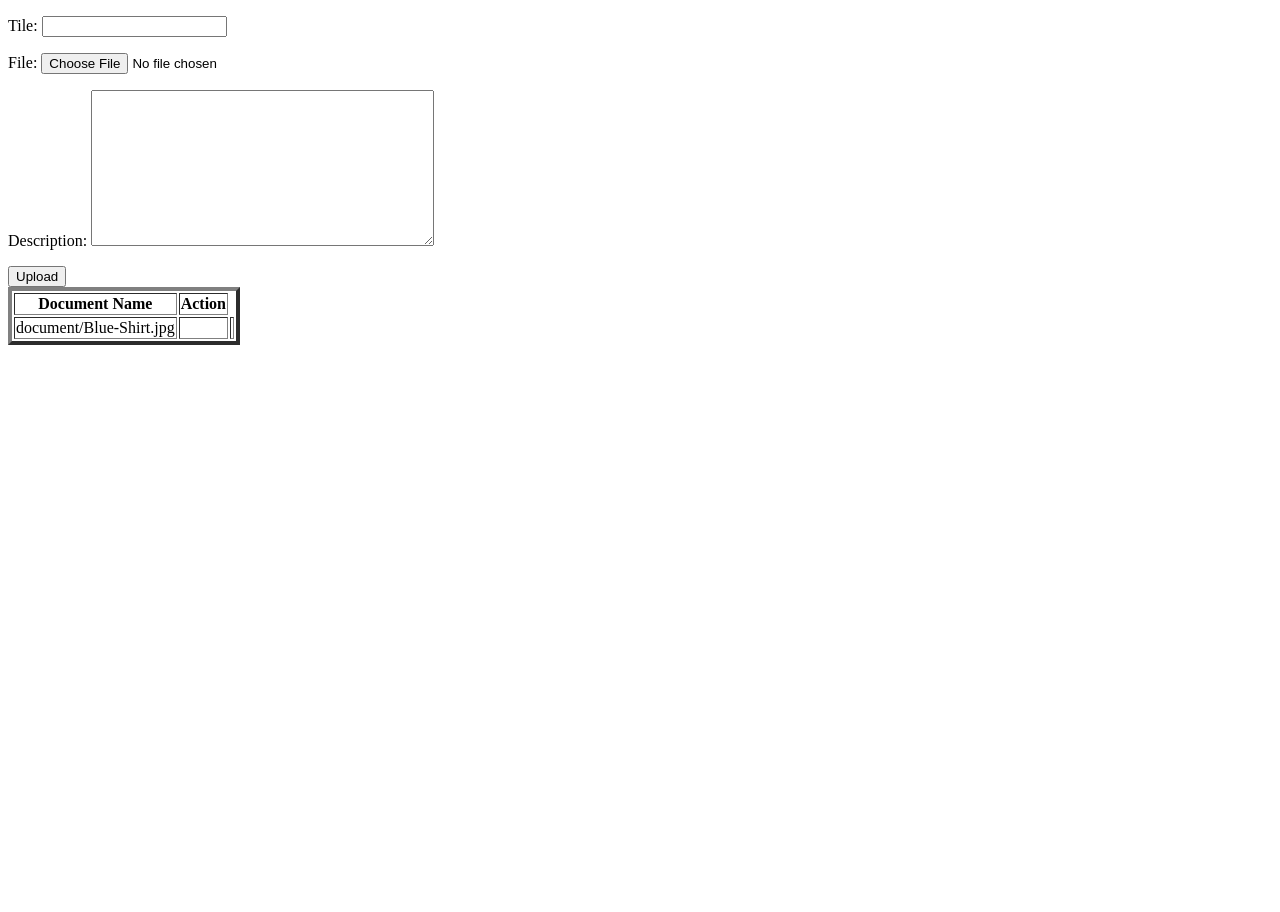
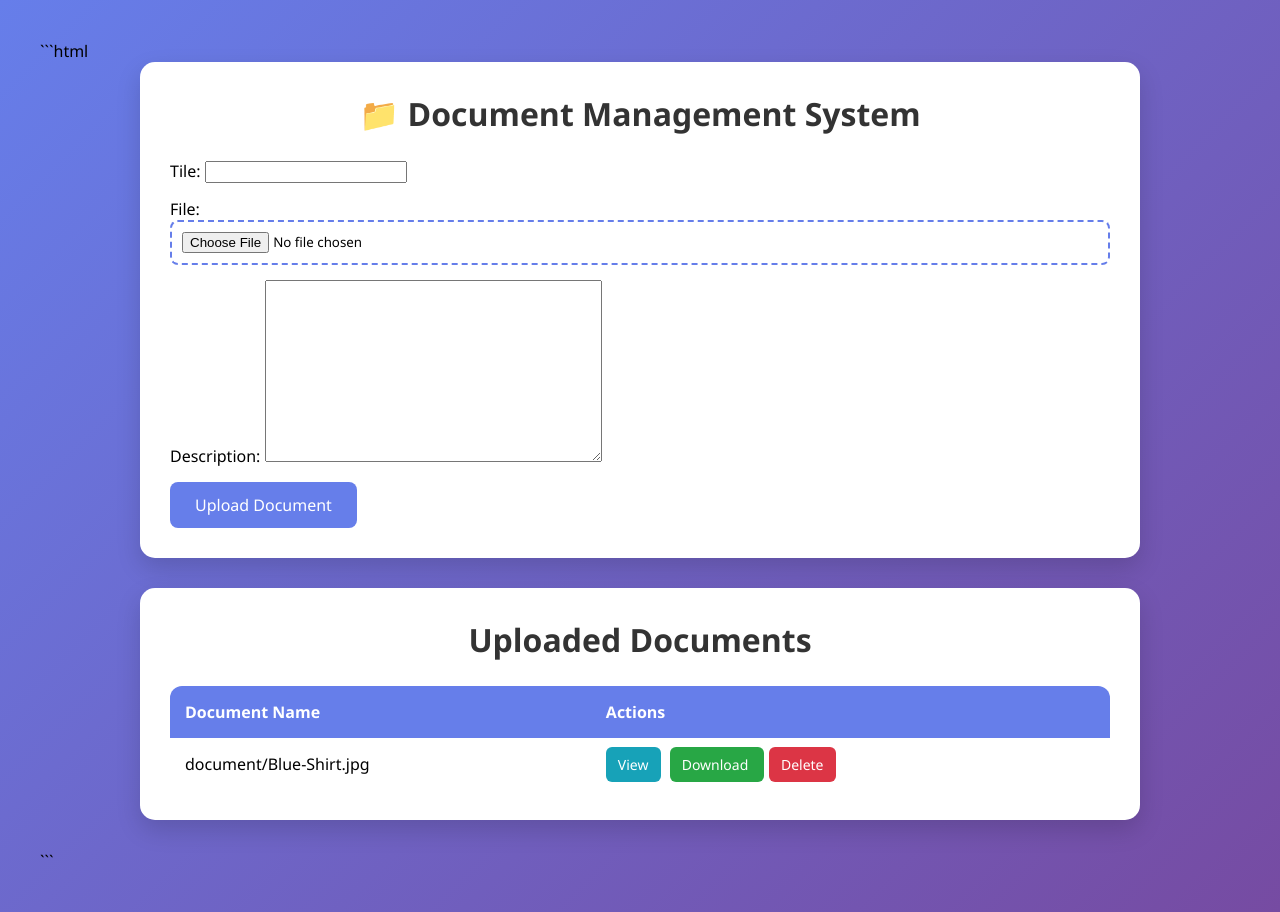
Before and after one commit to khatripavankumar/TASK1, a Django app: template TASK/Document/templates/task.html in a window 1280 px wide. Before the commit the page ends 345 px from the top, so only its background shows below. Run offline with Django 5.2, Linux system fonts and the light colour scheme; the template is opened without the code that fills it: values that come from a table or form of the project are taken from there, others are empty; data comes from the database, SQL or seed files in the repository; both versions use the stored data as it was after the commit.

Commit message:
Updated Version

````diff
--- a/TASK/Document/app1/urls.py
+++ b/TASK/Document/app1/urls.py
@@ -2,8 +2,8 @@ from django.urls import path
 from . import views
 
 urlpatterns=[
-    path('',views.upload,name='upload'),
-    path('delete/<int:pk>',views.delete,name='delete'),
-    path('view/<int:pk>',views.view,name='view'),
-    path('download/<int:pk>',views.download,name='download')
+    path('upload/',views.upload,name='upload'),
+    path('delete/<int:pk>/',views.delete,name='delete'),
+    path('view/<int:pk>/',views.view,name='view'),
+    path('download/<int:pk>/',views.download,name='download')
 ]
--- a/TASK/Document/templates/task.html
+++ b/TASK/Document/templates/task.html
@@ -1,38 +1,188 @@
+```html
 <!DOCTYPE html>
 <html lang="en">
 <head>
     <meta charset="UTF-8">
     <meta name="viewport" content="width=device-width, initial-scale=1.0">
-    <title>Document</title>
+    <title>Document Management System</title>
+
+    <style>
+        *{
+            margin:0;
+            padding:0;
+            box-sizing:border-box;
+            font-family:'Segoe UI', Tahoma, Geneva, Verdana, sans-serif;
+        }
+
+        body{
+            background: linear-gradient(135deg, #667eea, #764ba2);
+            min-height:100vh;
+            padding:40px;
+        }
+
+        .container{
+            max-width:1000px;
+            margin:auto;
+        }
+
+        .card{
+            background:white;
+            padding:30px;
+            border-radius:15px;
+            box-shadow:0 10px 25px rgba(0,0,0,0.15);
+            margin-bottom:30px;
+        }
+
+        h1{
+            text-align:center;
+            color:#333;
+            margin-bottom:25px;
+        }
+
+        form p{
+            margin-bottom:15px;
+        }
+
+        input[type="file"]{
+            width:100%;
+            padding:10px;
+            border:2px dashed #667eea;
+            border-radius:8px;
+        }
+
+        .upload-btn{
+            background:#667eea;
+            color:white;
+            border:none;
+            padding:12px 25px;
+            border-radius:8px;
+            cursor:pointer;
+            font-size:16px;
+            transition:.3s;
+        }
+
+        .upload-btn:hover{
+            background:#4f61d8;
+        }
+
+        table{
+            width:100%;
+            border-collapse:collapse;
+            overflow:hidden;
+            border-radius:12px;
+        }
+
+        thead{
+            background:#667eea;
+            color:white;
+        }
+
+        th, td{
+            padding:15px;
+            text-align:left;
+        }
+
+        tbody tr:nth-child(even){
+            background:#f5f7ff;
+        }
+
+        tbody tr:hover{
+            background:#eef1ff;
+        }
+
+        .btn{
+            text-decoration:none;
+            color:white;
+            padding:8px 12px;
+            border-radius:6px;
+            margin-right:5px;
+            font-size:14px;
+        }
+
+        .view{
+            background:#17a2b8;
+        }
+
+        .download{
+            background:#28a745;
+        }
+
+        .delete{
+            background:#dc3545;
+        }
+
+        .btn:hover{
+            opacity:0.85;
+        }
+
+        .empty{
+            text-align:center;
+            color:#777;
+            padding:20px;
+        }
+    </style>
 </head>
 <body>
-    <form action="upload" method="post", enctype="multipart/form-data">
-        {%csrf_token%}
-        {{form.as_p}}
-        <button type="submit">Upload</button>
+
+<div class="container">
+
+    <div class="card">
+        <h1>📁 Document Management System</h1>
+
+        <form action="{% url 'upload' %}" method="post" enctype="multipart/form-data">
+            {% csrf_token %}
+            {{ form.as_p }}
+
+            <button type="submit" class="upload-btn">
+                Upload Document
+            </button>
         </form>
+    </div>
 
-    <table border="4">
+    <div class="card">
+        <h1>Uploaded Documents</h1>
+
+        <table>
             <thead>
                 <tr>
                     <th>Document Name</th>
-                <th>Action</th>
+                    <th>Actions</th>
                 </tr>
             </thead>
 
-            {%for i in data%}
+            <tbody>
+                {% for i in data %}
                 <tr>
+                    <td>{{ i.File }}</td>
+
                     <td>
-                {{i.File}}
-            <td>
-                <td>
-                <a href="views.delete"></a>
-                <a href="views.view"></a>
-                <a href="views.download"></a>
+                        <a href="{% url 'view' i.id %}" class="btn view">View</a>
+
+                        <a href="{% url 'download' i.id %}" class="btn download">
+                            Download
+                        </a>
+
+                        <a href="{% url 'delete' i.id %}"
+                           class="btn delete"
+                           onclick="return confirm('Delete this file?')">
+                            Delete
+                        </a>
                     </td>
                 </tr>
-        {%endfor%}
+                {% empty %}
+                <tr>
+                    <td colspan="2" class="empty">
+                        No documents uploaded yet.
+                    </td>
+                </tr>
+                {% endfor %}
+            </tbody>
 
         </table>
+    </div>
+
+</div>
+
 </body>
 </html>
+```
````
Also changed, not shown: TASK/Document/app1/views.py (+24 -13 lines), TASK/Document/db.sqlite3, TASK/Document/media/document/Blue-Shirt.jpg (added). Lines whose indentation alone changed are shown as unchanged.
